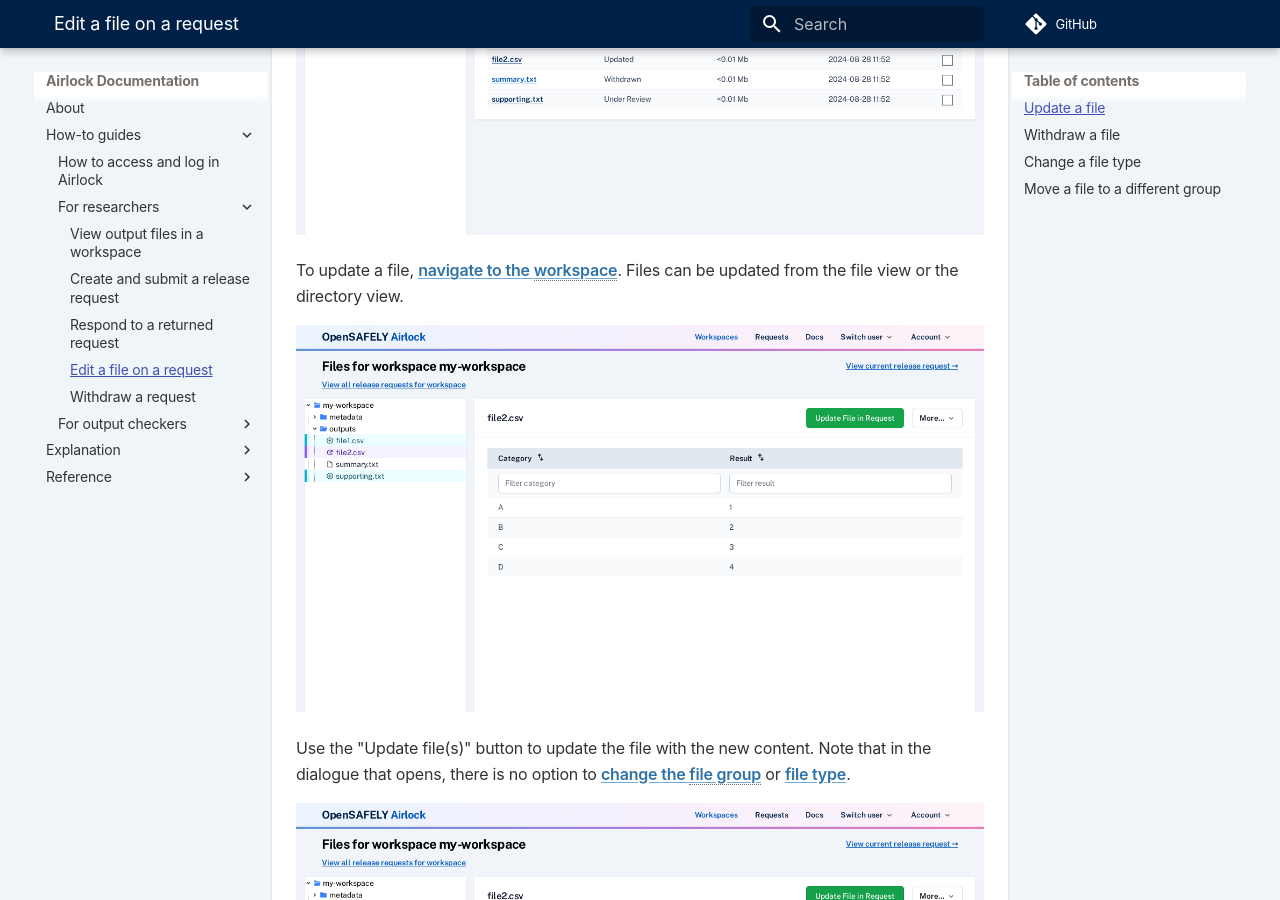
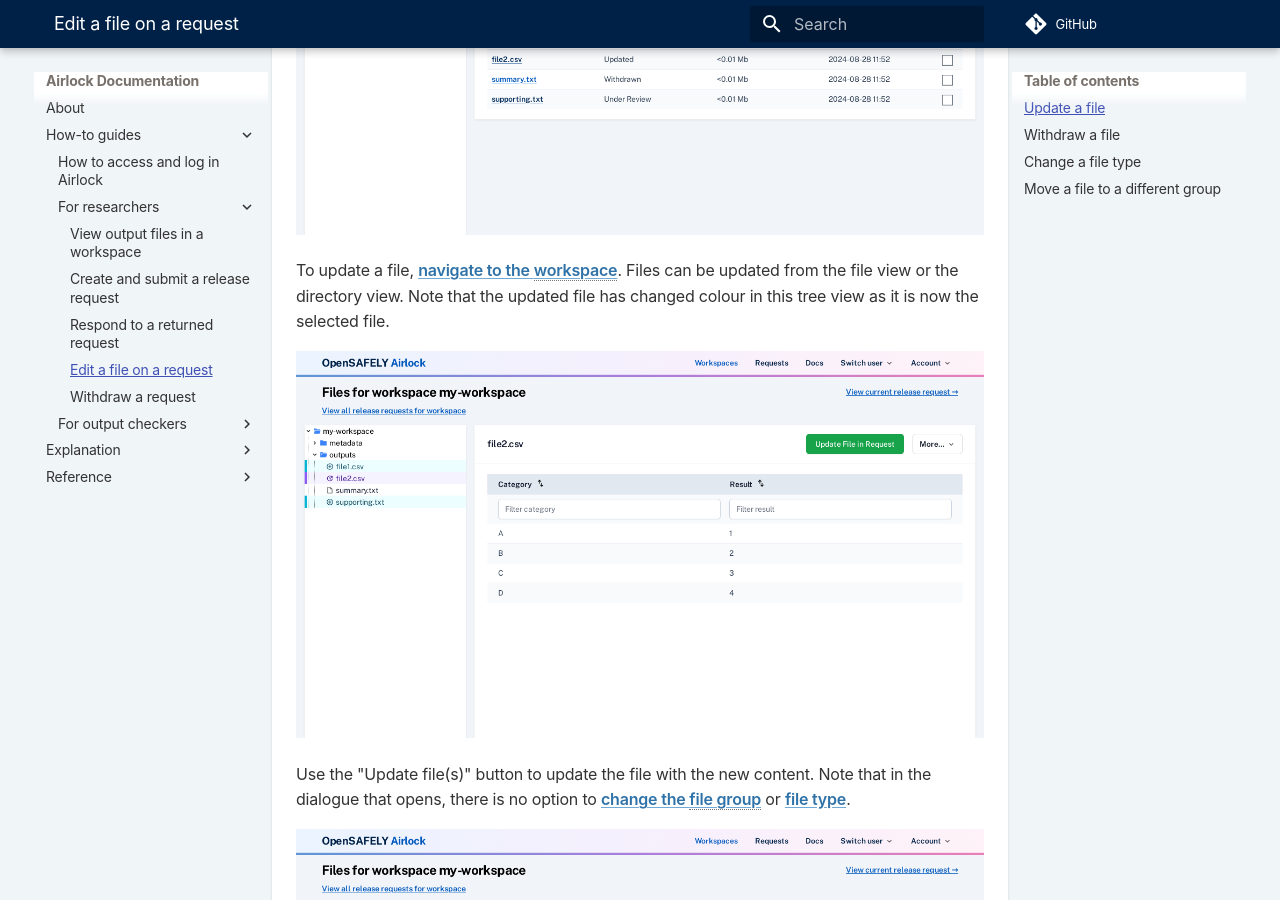
Before and after one commit to opensafely-core/airlock, an MkDocs documentation site: the page built from docs/how-tos/edit-file-on-request.md, in a window 1280 px wide and 900 px high, scrolled down 802 px. Built offline with MkDocs 1.6.1 and Material for MkDocs 9.7.7, drawn with Linux system fonts in a browser that asks for light colours; comment, search, counter and statistics services are not loaded.

```diff
--- a/docs/how-tos/edit-file-on-request.md
+++ b/docs/how-tos/edit-file-on-request.md
@@ -17,7 +17,7 @@
 ![Changed file directory view](../screenshots/multiselect_update.png)
 
 To update a file, [navigate to the workspace](view-workspace-files.md).
-Files can be updated from the file view or the directory view.
+Files can be updated from the file view or the directory view. Note that the updated file has changed colour in this tree view as it is now the selected file.
 
 ![Changed file view](../screenshots/file_update.png)
 
```
Also changed, not shown: 1 other file.
